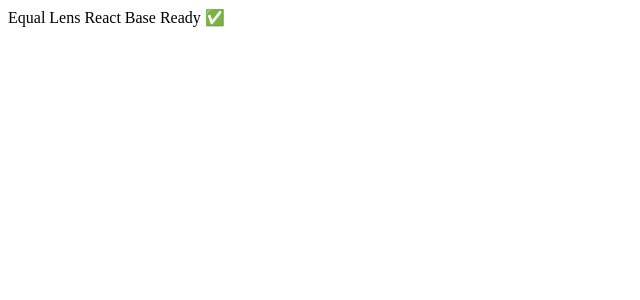
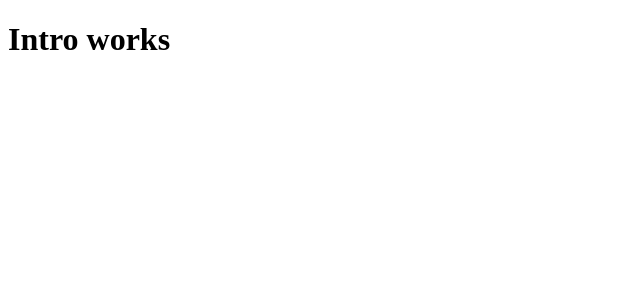
Before and after one commit to rashikhandelwal04-max/theequallens, a React app: page / in a window 1280 px wide. Shown: the top 300 px of the page, without its empty margins (0-640 px from the left). Built offline with nearby package versions, Linux system fonts and the light colour scheme.

Commit message:
Update App.js

```diff
--- a/src/App.js
+++ b/src/App.js
@@ -1,3 +1,5 @@
+import Intro from "./components/Intro";
+
 export default function App(){
-  return <div>Equal Lens React Base Ready ✅</div>;
+  return <Intro />;
 }
```
